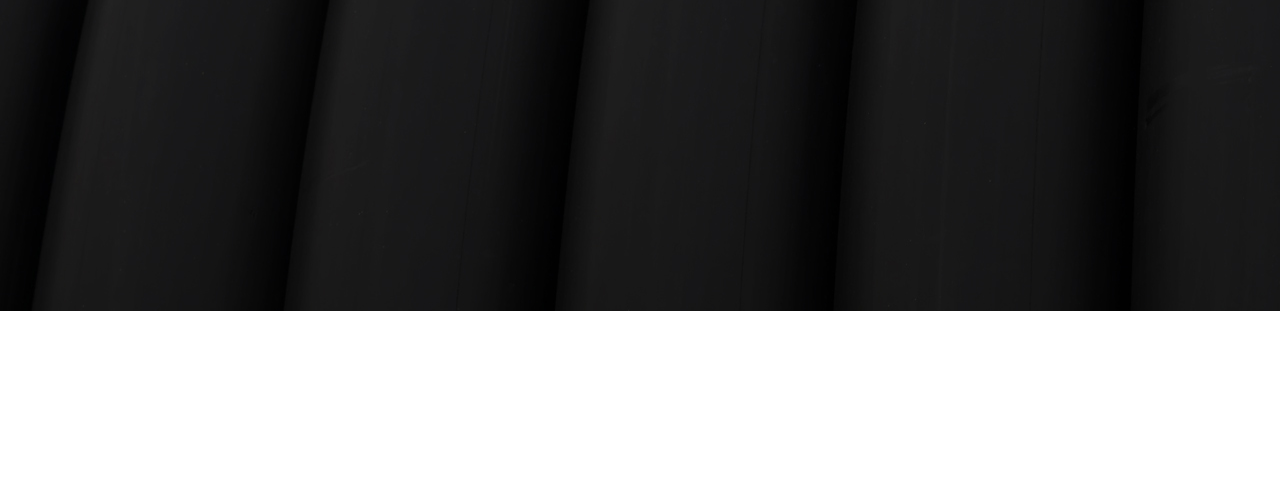
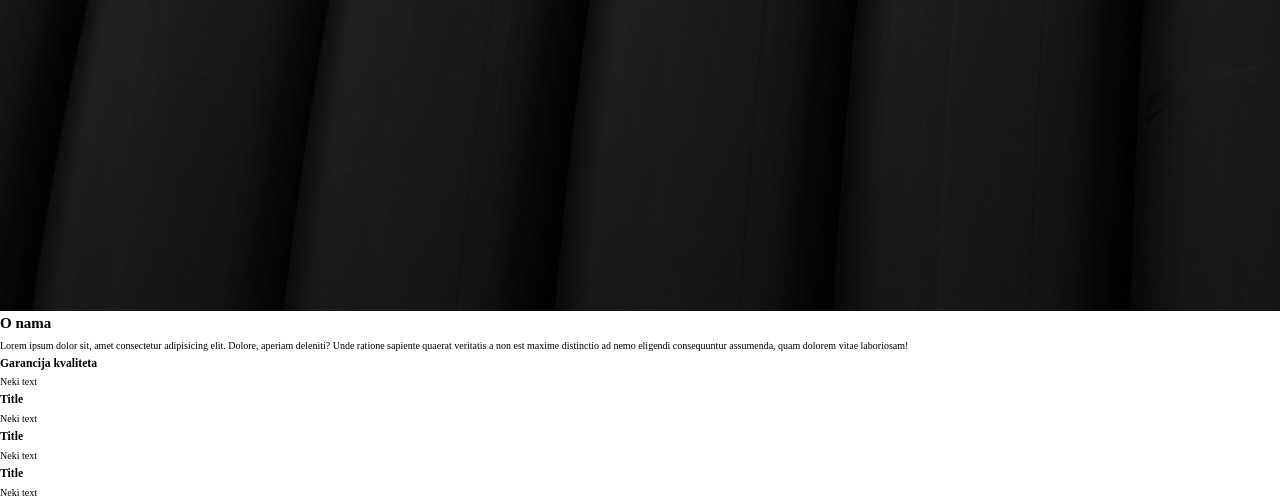
Before and after one commit to Srdjan-Margetic/gamabelt, a website: page index.html in a window 1280 px wide. Shown: the part 489-990 px from the top of the page. Before the commit the page ends 800 px from the top, so only its background shows below. Drawn offline with Linux system fonts and the light colour scheme.

Commit message:
Add dummy text for the about us page

```diff
--- a/index.html
+++ b/index.html
@@ -33,5 +33,36 @@
         <h1>Sve od tehničke gume za mašine i proizvodne pogone</h1>
       </div>
     </div>
+
+    <main>
+      <section class="about">
+        <h2 class="about_title">O nama</h2>
+        <p class="about_text">
+          Lorem ipsum dolor sit, amet consectetur adipisicing elit. Dolore,
+          aperiam deleniti? Unde ratione sapiente quaerat veritatis a non est
+          maxime distinctio ad nemo eligendi consequuntur assumenda, quam
+          dolorem vitae laboriosam!
+        </p>
+
+        <div class="card-wrapper">
+          <div class="card">
+            <h3>Garancija kvaliteta</h3>
+            <p>Neki text</p>
+          </div>
+          <div class="card">
+            <h3>Title</h3>
+            <p>Neki text</p>
+          </div>
+          <div class="card">
+            <h3>Title</h3>
+            <p>Neki text</p>
+          </div>
+          <div class="card">
+            <h3>Title</h3>
+            <p>Neki text</p>
+          </div>
+        </div>
+      </section>
+    </main>
   </body>
 </html>
```
